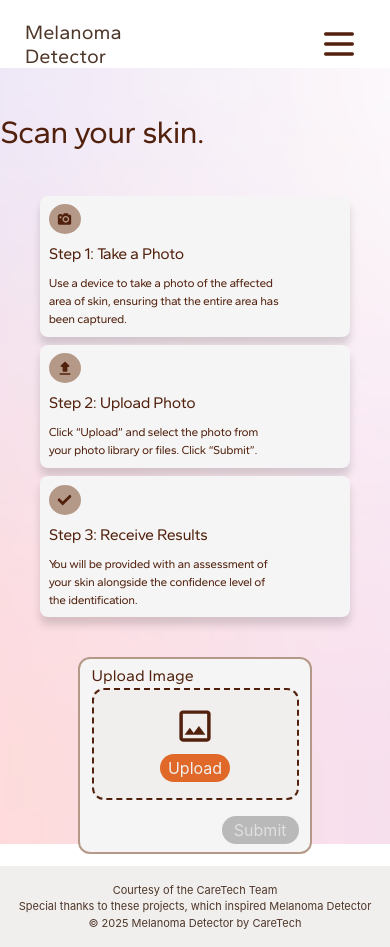
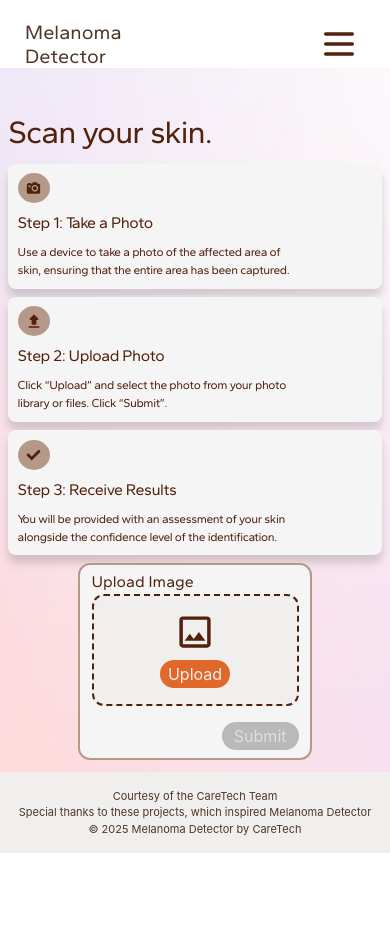
Before and after one commit to CareTech-at-UCI/melanoma-project, a React (Create React App) app in the folder frontend/: page /scan in a window 390 px wide. After the commit the page ends 853 px from the top, so only its background shows below. Built offline with nearby package versions, Linux system fonts and the light colour scheme.

Commit message:
Shifted title left and redone padding for components to make mobile more organized

```diff
--- a/frontend/src/components/scan/step.jsx
+++ b/frontend/src/components/scan/step.jsx
@@ -5,7 +5,7 @@ const StepCard = ({title, description, icon: Icon }) => {
         <div className="
             bg-cream
             w-full
-            lg:w-[326px]
+            md:w-[350px]
             rounded-[8px]
             p-[1.5%]
             shadow-[0px_8px_8px_0px_rgba(0,0,0,0.15)]
--- a/frontend/src/pages/Scan.jsx
+++ b/frontend/src/pages/Scan.jsx
@@ -8,24 +8,22 @@ import '../components/scan/gradient.css'
 export const Scan = () => {
   return (
     <>
+    {/*Background gradient*/}
     <div className="scan-background">
     </div>
     <div className="w-full h-full flex flex-col items-center overflow-hidden">
-        {/*Background gradient*/}
-
         {/*Frame 44*/}
-        <div className="pt-10 flex flex-col items-center justify-center gap-[3%]">
-
+        <div className="pt-10 w-full md:w-[90%] flex flex-col items-center justify-center">
+            {/*Frame 135*/}
+            <div className="text-left w-full pl-2 md:pl-15">
+                <h1 className="font-gantari text-main-brown text-scan-header-9 md:text-header-1 sm:pl-3">
+                    Scan your skin.
+                </h1>
+            </div>
             {/*Frame 43/46*/}
-            <div className="w-full h-[90%] md:w-[100%] md:h-[90%] flex flex-col items-center gap-[4%]">
-                {/*Frame 135*/}
-                <div className="text-left w-full">
-                    <h1 className="font-gantari text-main-brown text-scan-header-9 md:text-header-1 sm:pl-3">
-                        Scan your skin.
-                    </h1>
-                </div>
+            <div className="w-full h-[90%] md:w-[100%] md:h-[90%] flex flex-col items-center">
                 {/*steps*/}
-                <div className="w-full flex flex-col md:flex-row items-center justify-center gap-[8px] md:gap-[3%] p-10 items-stretch">
+                <div className="w-full flex flex-col md:flex-row items-center justify-center gap-[8px] md:gap-[3%] p-2 md:p-10 items-stretch">
                     {/*Step 1*/}
                     <StepCard title="Step 1: Take a Photo" description="Use a device to take a photo of the affected area of skin, ensuring that the entire area has been captured." icon={CameraIcon}/>
                     {/*Step 2*/}
@@ -34,9 +32,11 @@ export const Scan = () => {
                     <StepCard title="Step 3: Receive Results" description="You will be provided with an assessment of your skin alongside the confidence level of the identification." icon={CheckIcon}/>
                 </div>
             </div>
+            {/* Upload component */}
+            <Upload/>
         </div>
     </div>
-    <Upload/>
+
     </>
   )
 };
```
